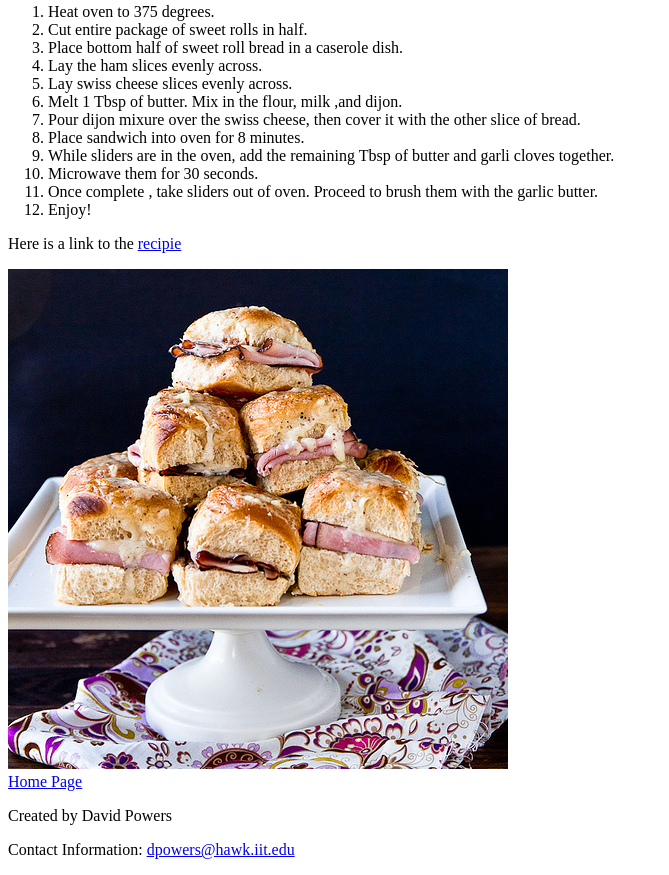
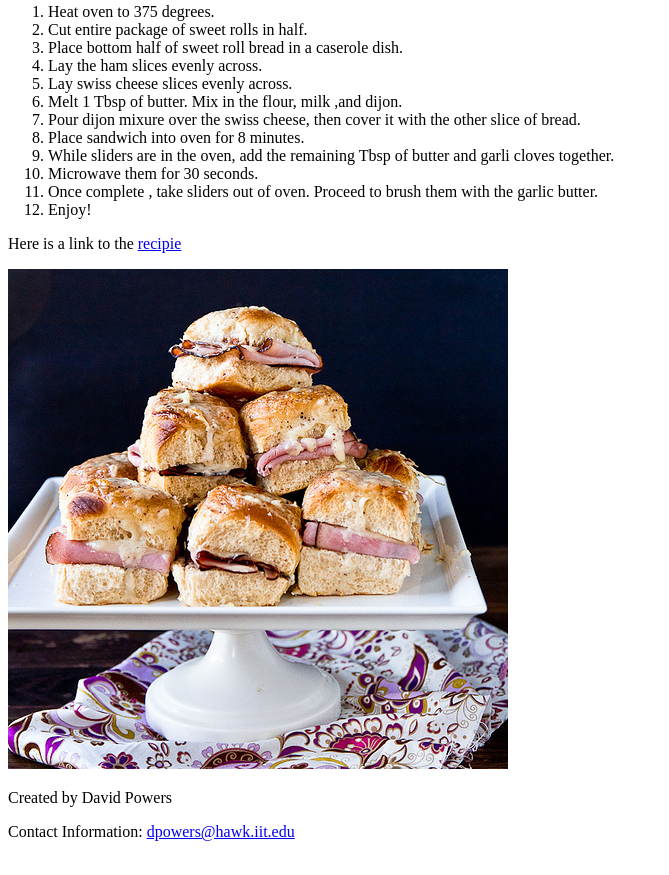
Before and after one commit to dpowers3/ITMD361Project1, a plain HTML site: page recipies.html in a window 1280 px wide. Shown: the part 1330-2205 px from the top of the page, without its empty margins (0-669 px from the left). Drawn offline with Linux system fonts and the light colour scheme.

Commit message:
there was a spacing translation error. had to reset it in GitHub

```diff
--- a/recipies.html
+++ b/recipies.html
@@ -75,13 +75,12 @@
             <li>Microwave them for 30 seconds.</li>
             <li>Once complete , take sliders out of oven. Proceed to brush them with the garlic butter.</li>
             <li>Enjoy!</li>
+          </ol>
 	</section>
-			</ol>
         <p>Here is a link to the <a href="https://gfycat.com/HorribleHeartyBlueshark" target="_blank">recipie</a></p>
         <img src="images/sliders.jpg" alt="Croque Sliders" >
       </section>
       <footer>
-			<a href="index.html" target="_self">Home Page</a>
         <p>Created by David Powers</p>
         <p>Contact Information: <a href="mailto:dpowers@hawk.iit.edu">dpowers@hawk.iit.edu</a></p>
       </footer>
```
Lines whose indentation alone changed are shown as unchanged.
